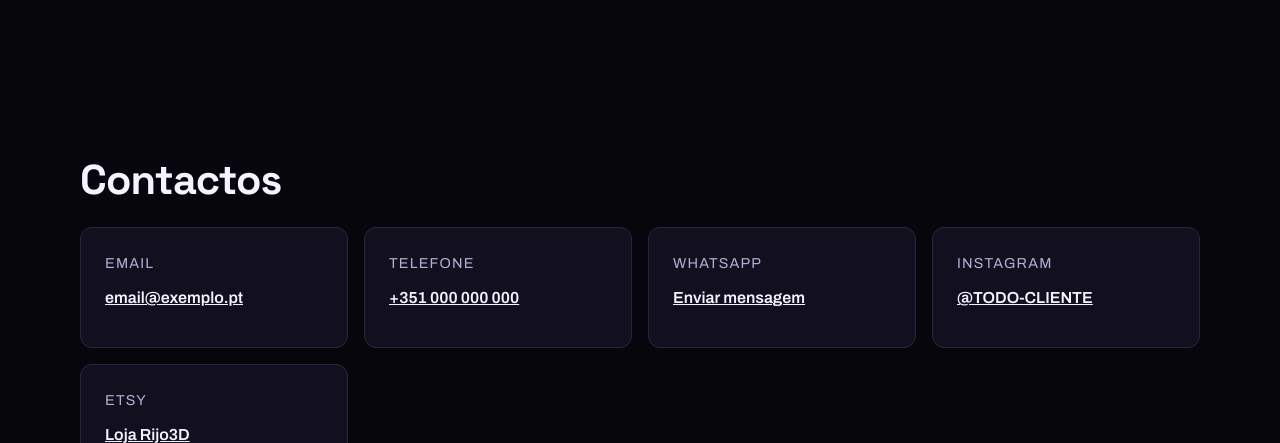
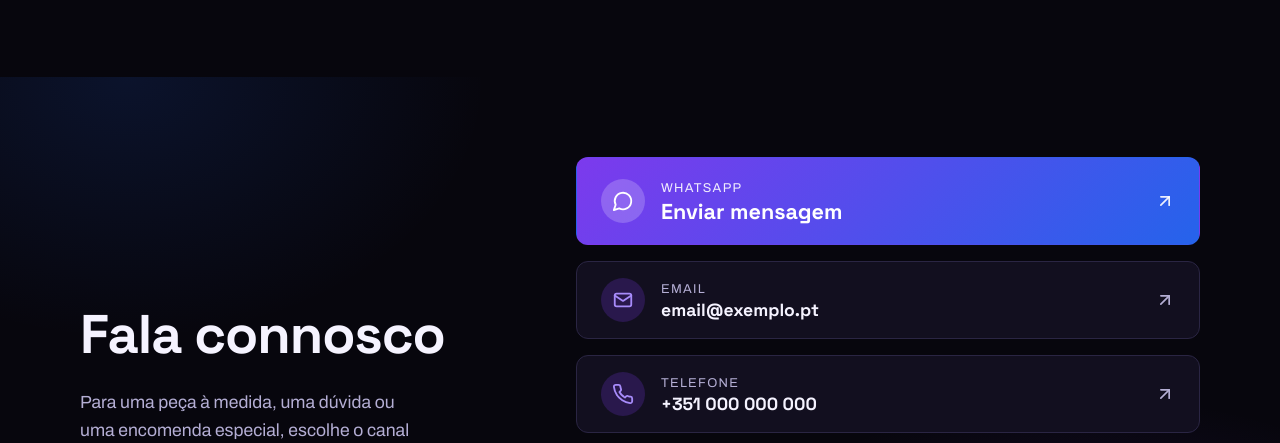
Before and after one commit to jonathanantunes1999/Rijo3d, a website with bundled scripts: page index.html in a window 1280 px wide. Shown: the part 3923-4366 px from the top of the page. Built offline with nearby package versions, Linux system fonts and the light colour scheme.

Commit message:
feat: secção de contactos redesenhada (WhatsApp em destaque, ícones, brilho)
Co-Authored-By: Claude Sonnet 5.5 <noreply@anthropic.com>
Claude-Session: https://claude.ai/code/session_01UwGUxMdooXWD4wQNEGgByc

```diff
--- a/css/styles.css
+++ b/css/styles.css
@@ -159,13 +159,6 @@ h2 { margin: 0 0 var(--espaco-4); font: 700 clamp(1.8rem, 5vw, 2.6rem) / 1.1 var
 /* Quem somos e contactos */
 .texto-coluna { max-width: 44rem; }
 .texto-coluna p { color: var(--cor-texto-suave); font-size: 1.1rem; }
-.contactos__lista { list-style: none; margin: 0; padding: 0; display: grid; gap: var(--espaco-3); grid-template-columns: repeat(auto-fit, minmax(min(100%, 15rem), 1fr)); }
-.contactos__lista li {
-  display: flex; flex-direction: column; gap: var(--espaco-1); padding: var(--espaco-4);
-  background: var(--cor-superficie); border: 1px solid var(--cor-borda); border-radius: var(--raio); min-width: 0;
-}
-.contactos__lista span { color: var(--cor-texto-suave); font-size: 0.9rem; text-transform: uppercase; letter-spacing: 0.08em; }
-.contactos__lista a { display: inline-block; min-height: 44px; padding-block: 0.4rem; font-weight: 600; overflow-wrap: anywhere; }
 
 /* Formulário */
 #form-encomenda { display: grid; gap: var(--espaco-4); margin-top: var(--espaco-4); }
@@ -293,3 +286,39 @@ h2 { margin: 0 0 var(--espaco-4); font: 700 clamp(1.8rem, 5vw, 2.6rem) / 1.1 var
   .palco__cena { max-height: 52svh; }
   .hero__marca { opacity: 0.2; }
 }
+
+/* Contactos */
+.contactos {
+  background:
+    radial-gradient(50% 70% at 85% 100%, color-mix(in srgb, var(--cor-destaque-a) 22%, transparent), transparent 70%),
+    radial-gradient(40% 60% at 10% 0%, color-mix(in srgb, var(--cor-destaque-b) 14%, transparent), transparent 70%);
+}
+.contactos__grelha { display: grid; gap: var(--espaco-5); align-items: center; }
+@media (min-width: 56rem) { .contactos__grelha { grid-template-columns: 0.8fr 1.2fr; gap: var(--espaco-6); } }
+.contactos__intro h2 { font-size: clamp(2.2rem, 6vw, 3.4rem); }
+.contactos__intro p { max-width: 34ch; margin: 0; color: var(--cor-texto-suave); font-size: 1.1rem; }
+.contactos__lista { list-style: none; margin: 0; padding: 0; display: grid; gap: var(--espaco-3); }
+.contacto {
+  display: flex; align-items: center; gap: var(--espaco-3); min-height: 64px; padding: var(--espaco-3) var(--espaco-4);
+  border: 1px solid var(--cor-borda); border-radius: var(--raio); background: var(--cor-superficie);
+  text-decoration: none; transition: border-color 0.25s ease, box-shadow 0.25s ease, transform 0.25s ease;
+}
+.contacto:hover { border-color: var(--cor-destaque); box-shadow: 0 0 32px -10px var(--cor-destaque-a); transform: translateX(4px); }
+.contacto__icone {
+  display: grid; place-items: center; flex: none; width: 44px; height: 44px; border-radius: 999px;
+  background: color-mix(in srgb, var(--cor-destaque-a) 22%, transparent); color: var(--cor-destaque);
+}
+.contacto__texto { display: grid; min-width: 0; flex: 1; }
+.contacto__rotulo { color: var(--cor-texto-suave); font-size: 0.8rem; letter-spacing: 0.1em; text-transform: uppercase; }
+.contacto__valor { font: 600 1.1rem var(--fonte-titulo); overflow-wrap: anywhere; }
+.contacto__seta { flex: none; color: var(--cor-texto-suave); transition: color 0.25s ease, transform 0.25s ease; }
+.contacto:hover .contacto__seta { color: var(--cor-texto); transform: translate(2px, -2px); }
+.contacto--principal {
+  min-height: 88px; border-color: transparent; color: var(--cor-sobre-destaque);
+  background: linear-gradient(135deg, var(--cor-destaque-a), var(--cor-destaque-b));
+}
+.contacto--principal .contacto__icone { background: rgba(255, 255, 255, 0.2); color: #fff; }
+.contacto--principal .contacto__rotulo, .contacto--principal .contacto__seta { color: rgba(255, 255, 255, 0.9); }
+.contacto--principal .contacto__valor { font-size: 1.35rem; }
+.contacto--principal:hover { border-color: transparent; box-shadow: 0 0 40px -6px var(--cor-destaque-a); }
+@media (prefers-reduced-motion: reduce) { .contacto, .contacto__seta { transform: none !important; } }
--- a/index.html
+++ b/index.html
@@ -131,16 +131,19 @@
         </form>
       </div>
     </section>
-    <section id="contactos">
-      <div class="container">
-        <h2>Contactos</h2>
-        <!-- TODO-CLIENTE: email, telefone e número de WhatsApp reais (o número de WhatsApp também está na secção Encomendas) -->
+    <section id="contactos" class="contactos">
+      <div class="container contactos__grelha">
+        <div class="contactos__intro">
+          <h2>Fala connosco</h2>
+          <p>Para uma peça à medida, uma dúvida ou uma encomenda especial, escolhe o canal que preferires.</p>
+        </div>
+        <!-- TODO-CLIENTE: email, telefone, WhatsApp e Instagram reais (o número de WhatsApp também está na secção Encomendas) -->
         <ul class="contactos__lista">
-          <li><span>Email</span><a href="mailto:email@exemplo.pt">email@exemplo.pt</a></li>
-          <li><span>Telefone</span><a href="tel:+351000000000">+351 000 000 000</a></li>
-          <li><span>WhatsApp</span><a href="https://wa.me/351000000000">Enviar mensagem</a></li>
-          <li><span>Instagram</span><a href="https://www.instagram.com/TODO-CLIENTE/" target="_blank" rel="noopener noreferrer">@TODO-CLIENTE</a></li>
-          <li><span>Etsy</span><a href="https://www.etsy.com/pt/shop/Rijo3D" target="_blank" rel="noopener noreferrer">Loja Rijo3D</a></li>
+          <li><a class="contacto contacto--principal" href="https://wa.me/351000000000" target="_blank" rel="noopener noreferrer"><span class="contacto__icone"><svg aria-hidden="true" viewBox="0 0 24 24" width="22" height="22" fill="none" stroke="currentColor" stroke-width="2" stroke-linecap="round" stroke-linejoin="round"><path d="M7.9 20A9 9 0 1 0 4 16.1L2 22Z"/></svg></span><span class="contacto__texto"><span class="contacto__rotulo">WhatsApp</span><span class="contacto__valor">Enviar mensagem</span></span><svg class="contacto__seta" aria-hidden="true" viewBox="0 0 24 24" width="20" height="20" fill="none" stroke="currentColor" stroke-width="2" stroke-linecap="round" stroke-linejoin="round"><path d="M7 17 17 7"/><path d="M7 7h10v10"/></svg></a></li>
+          <li><a class="contacto" href="mailto:email@exemplo.pt"><span class="contacto__icone"><svg aria-hidden="true" viewBox="0 0 24 24" width="22" height="22" fill="none" stroke="currentColor" stroke-width="2" stroke-linecap="round" stroke-linejoin="round"><rect x="3" y="5" width="18" height="14" rx="2"/><path d="m3 7 9 6 9-6"/></svg></span><span class="contacto__texto"><span class="contacto__rotulo">Email</span><span class="contacto__valor">email@exemplo.pt</span></span><svg class="contacto__seta" aria-hidden="true" viewBox="0 0 24 24" width="20" height="20" fill="none" stroke="currentColor" stroke-width="2" stroke-linecap="round" stroke-linejoin="round"><path d="M7 17 17 7"/><path d="M7 7h10v10"/></svg></a></li>
+          <li><a class="contacto" href="tel:+351000000000"><span class="contacto__icone"><svg aria-hidden="true" viewBox="0 0 24 24" width="22" height="22" fill="none" stroke="currentColor" stroke-width="2" stroke-linecap="round" stroke-linejoin="round"><path d="M22 16.9v3a2 2 0 0 1-2.2 2 19.8 19.8 0 0 1-8.6-3.1 19.5 19.5 0 0 1-6-6A19.8 19.8 0 0 1 2.1 4.2 2 2 0 0 1 4.1 2h3a2 2 0 0 1 2 1.7c.1 1 .4 1.9.7 2.8a2 2 0 0 1-.5 2.1L8.1 9.9a16 16 0 0 0 6 6l1.3-1.3a2 2 0 0 1 2.1-.4c.9.3 1.8.6 2.8.7a2 2 0 0 1 1.7 2z"/></svg></span><span class="contacto__texto"><span class="contacto__rotulo">Telefone</span><span class="contacto__valor">+351 000 000 000</span></span><svg class="contacto__seta" aria-hidden="true" viewBox="0 0 24 24" width="20" height="20" fill="none" stroke="currentColor" stroke-width="2" stroke-linecap="round" stroke-linejoin="round"><path d="M7 17 17 7"/><path d="M7 7h10v10"/></svg></a></li>
+          <li><a class="contacto" href="https://www.instagram.com/TODO-CLIENTE/" target="_blank" rel="noopener noreferrer"><span class="contacto__icone"><svg aria-hidden="true" viewBox="0 0 24 24" width="22" height="22" fill="none" stroke="currentColor" stroke-width="2" stroke-linecap="round" stroke-linejoin="round"><rect x="2" y="2" width="20" height="20" rx="5"/><circle cx="12" cy="12" r="4"/><circle cx="17.5" cy="6.5" r="0.6"/></svg></span><span class="contacto__texto"><span class="contacto__rotulo">Instagram</span><span class="contacto__valor">@TODO-CLIENTE</span></span><svg class="contacto__seta" aria-hidden="true" viewBox="0 0 24 24" width="20" height="20" fill="none" stroke="currentColor" stroke-width="2" stroke-linecap="round" stroke-linejoin="round"><path d="M7 17 17 7"/><path d="M7 7h10v10"/></svg></a></li>
+          <li><a class="contacto" href="https://www.etsy.com/pt/shop/Rijo3D" target="_blank" rel="noopener noreferrer"><span class="contacto__icone"><svg aria-hidden="true" viewBox="0 0 24 24" width="22" height="22" fill="none" stroke="currentColor" stroke-width="2" stroke-linecap="round" stroke-linejoin="round"><path d="M6 2 3 6v14a2 2 0 0 0 2 2h14a2 2 0 0 0 2-2V6l-3-4Z"/><path d="M3 6h18"/><path d="M16 10a4 4 0 0 1-8 0"/></svg></span><span class="contacto__texto"><span class="contacto__rotulo">Etsy</span><span class="contacto__valor">Loja Rijo3D</span></span><svg class="contacto__seta" aria-hidden="true" viewBox="0 0 24 24" width="20" height="20" fill="none" stroke="currentColor" stroke-width="2" stroke-linecap="round" stroke-linejoin="round"><path d="M7 17 17 7"/><path d="M7 7h10v10"/></svg></a></li>
         </ul>
       </div>
     </section>
```
Also changed, not shown: tests/smoke.spec.js (+23 -0 lines).
